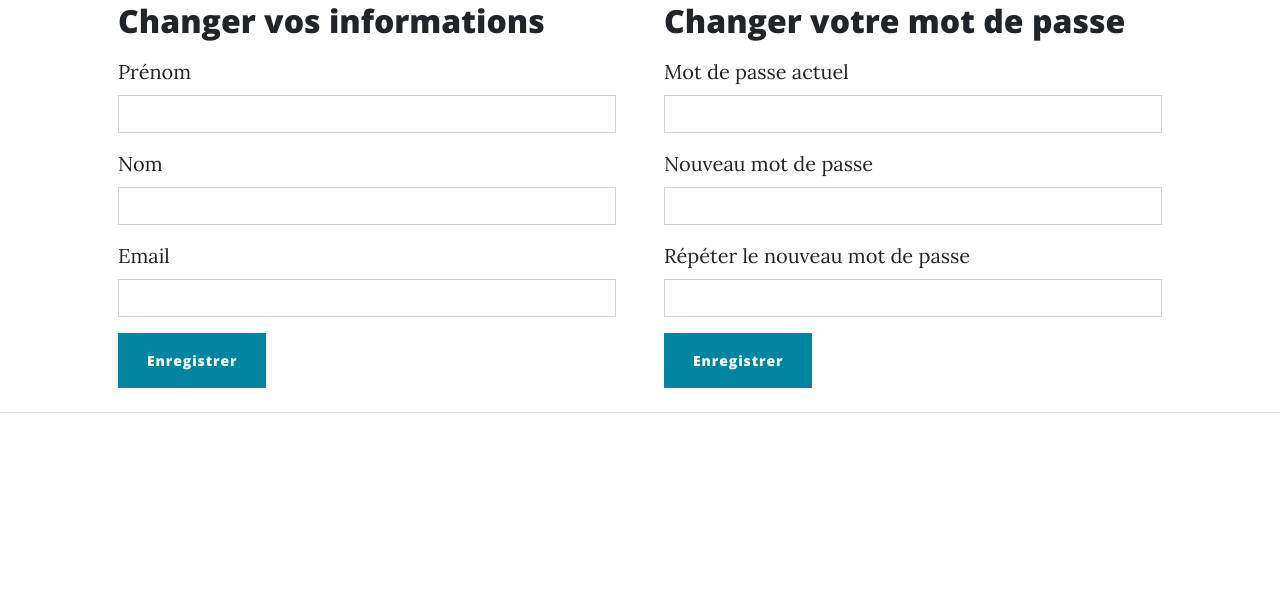
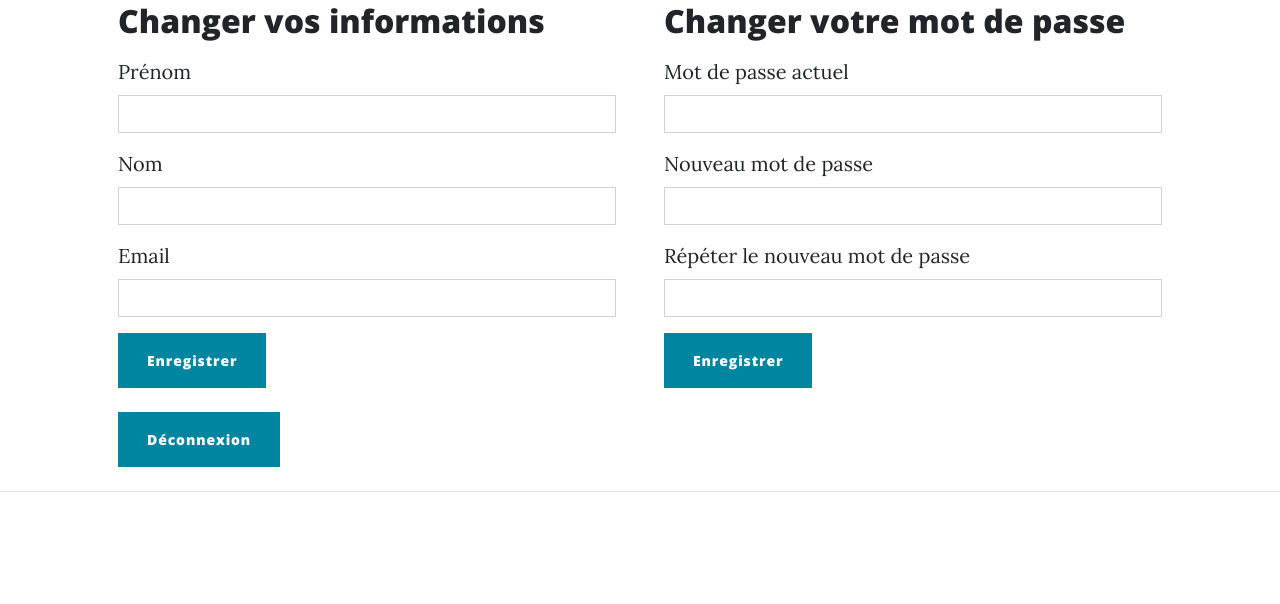
Before and after one commit to Nonoland/BlogOpenclassrooms, a PHP site: template public/templates/front/user/my_account.twig in a window 1280 px wide. Shown: the part 578-1182 px from the top of the page. Before the commit the page ends 991 px from the top, so only its background shows below. Run offline with PHP 8.4, Linux system fonts and the light colour scheme; the template is opened without the code that fills it, so the values that code supplies are empty; some libraries are stand-ins or nearby versions.

Commit message:
feat: add logout button
Added a logout button to allow users to log out from their accounts. This feature enhances the user experience and provides a convenient way for users to end their sessions and ensure the security of their accounts.

```diff
--- a/public/templates/front/user/my_account.twig
+++ b/public/templates/front/user/my_account.twig
@@ -57,6 +57,11 @@
                     </form>
                 </div>
             </div>
+            <div class="row">
+                <div class="col-md-12">
+                    <a class="btn btn-primary mt-4" href="/logout">Déconnexion</a>
+                </div>
+            </div>
         </div>
     </main>
 {% endblock %}
```
